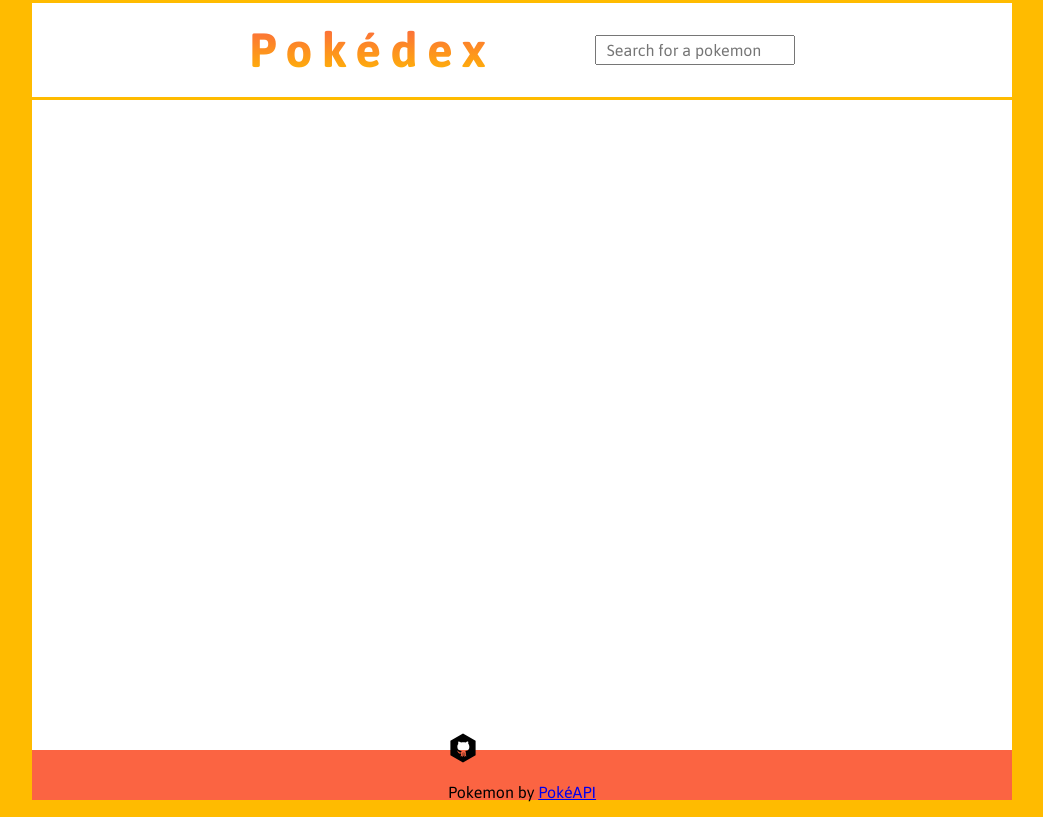
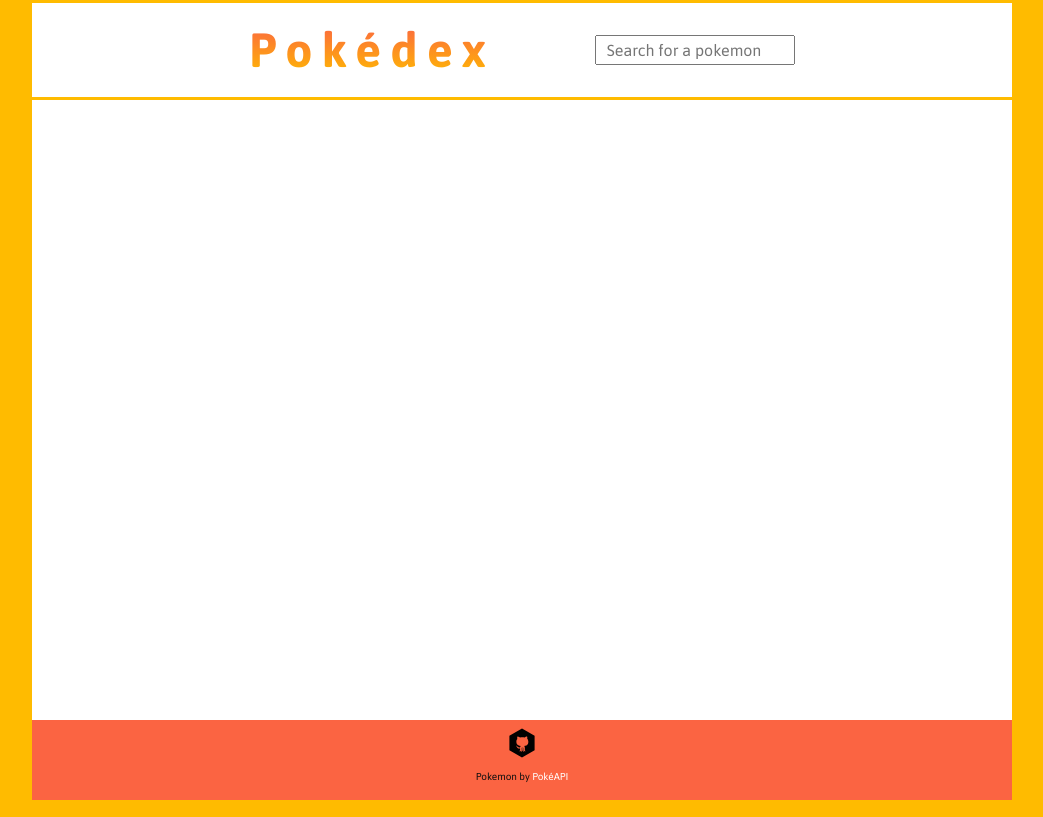
Before and after one commit to KiraSl/pokedex-app, a website: page index.html in a window 1280 px wide. Shown: the whole page, without its empty margins (118-1161 px from the left). Drawn offline with nearby package versions, Linux system fonts and the light colour scheme; no server answers.

Commit message:
Change text color, increase footer size, descrease scaling on button hover

```diff
--- a/sass/main.scss
+++ b/sass/main.scss
@@ -1,13 +1,13 @@
+$color-black: #0f0f0f;
 $color-orange: #ffbb00;
 $color-orange-lighter: lighten(#ffbb00, 10%);
 $color-white: #fff;
 $color-pink: #fb6442;
-$color-blue: #375e97;
 $color-green: #86ac41;
+$color-green-darker: darken(#86ac41, 10%);
 $color-yellow: #f9dc24;
-$color-brown: #af4425;
-$color-pink-light: #fa6775;
 $color-violet: #9055a2;
+$font-size-small: 10px;
 
 
 * {
@@ -24,6 +24,7 @@
   font-weight: 400;
   font-size: 16px;
   background-color: $color-orange;
+  color: $color-black;
 }
 
 h1 {
@@ -43,7 +44,7 @@
   display: grid;
   min-height: 100%;
   grid-template-columns: 150px 1fr 150px;
-  grid-template-rows: 100px 1fr 50px;
+  grid-template-rows: 100px 1fr 80px;
 }
 
 
@@ -82,6 +83,19 @@
     justify-content: center;
 }
 
+.media-links {
+  text-align: center;
+
+  p {
+    font-size: $font-size-small;
+  }
+
+  a {
+    text-decoration: none;
+    color: $color-white;
+  }
+}
+
 .pokemon-list {
   list-style-type: none;
   margin: 0;
@@ -108,7 +122,7 @@
 
   &:hover,
   &:focus {
-    transform: scale(1.015);
+    transform: scale(1.01);
   }
 }
 
@@ -118,13 +132,13 @@
   color: $color-white;
   background-color: $color-green;
   letter-spacing: 0.1em;
-  box-shadow: 0 3px 3px rgba(0, 0, 0, 0.4);
+  box-shadow: 0 3px 3px rgba(0, 0, 0, 0.2);
   text-transform: capitalize;
   min-width: 150px;
 
   &:hover,
   &:focus  {
-    box-shadow: 0 10px 10px rgba(0, 0, 0, 0.4);
+    background-color: $color-green-darker;
   }
 }
 
```
Also changed, not shown: css/styles.css.
